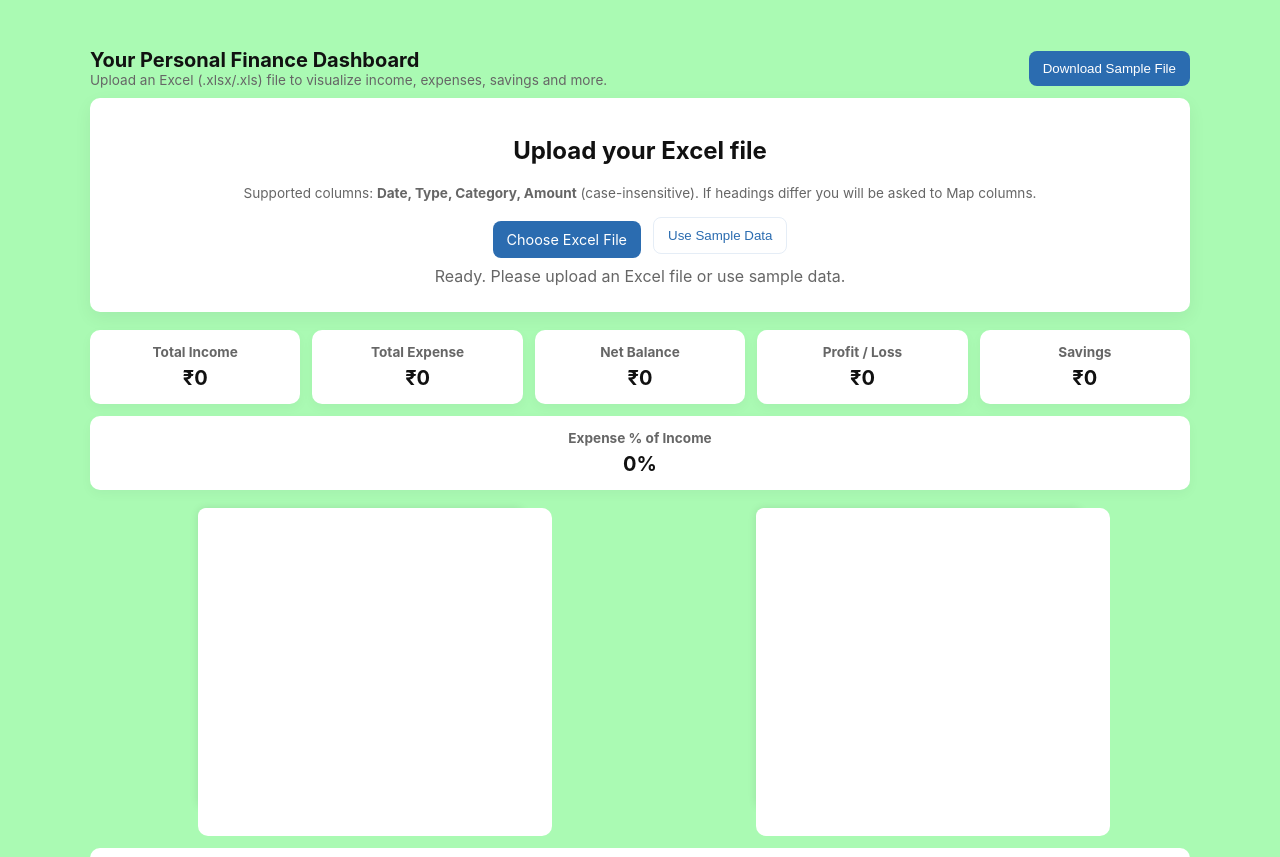
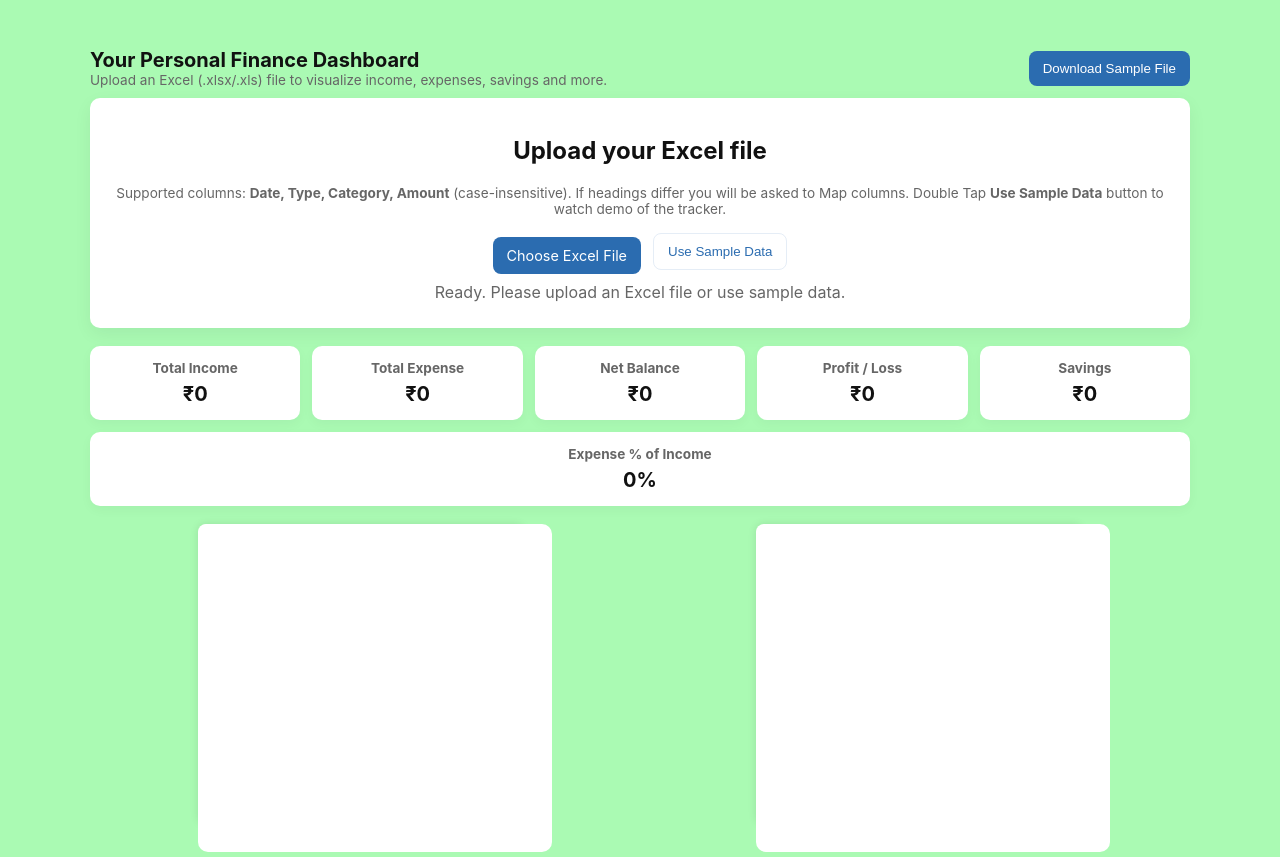
Before and after one commit to Ap-Singh-04/Finance-Tracker-WebApp, a plain HTML site: page index.html in a window 1280 px wide. Shown: the top 857 px of the page. Drawn offline with nearby package versions, Linux system fonts and the light colour scheme.

Commit message:
Update index.html - sample button double tap

```diff
--- a/index.html
+++ b/index.html
@@ -31,7 +31,7 @@
 
             <div class="small">
               Supported columns: <strong>Date, Type, Category, Amount</strong> (case-insensitive).
-              If headings differ you will be asked to Map columns.
+              If headings differ you will be asked to Map columns. Double Tap <strong>Use Sample Data</strong> button to watch demo of the tracker.
             </div>
 
             <div class="upload-actions">
```
